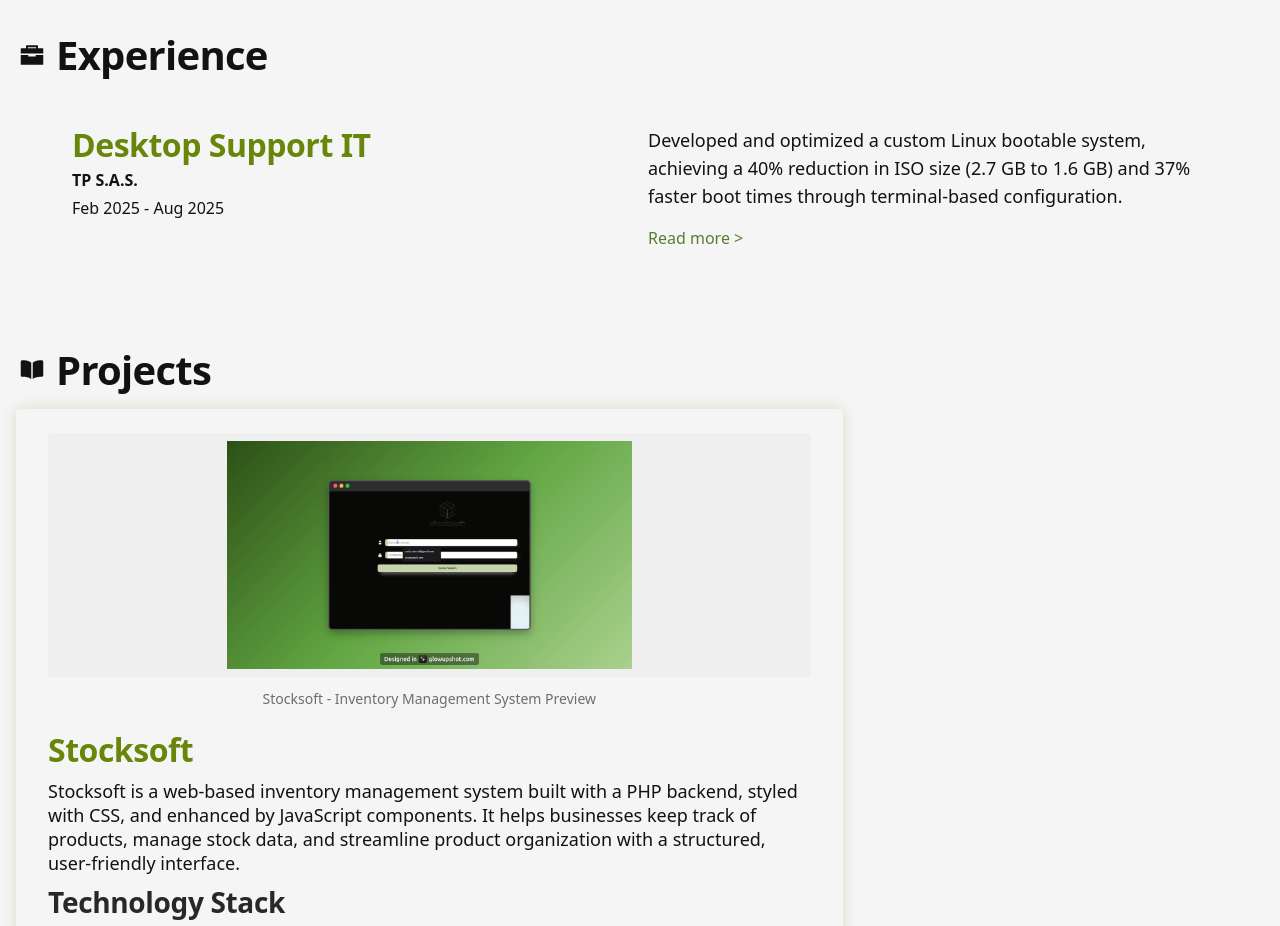
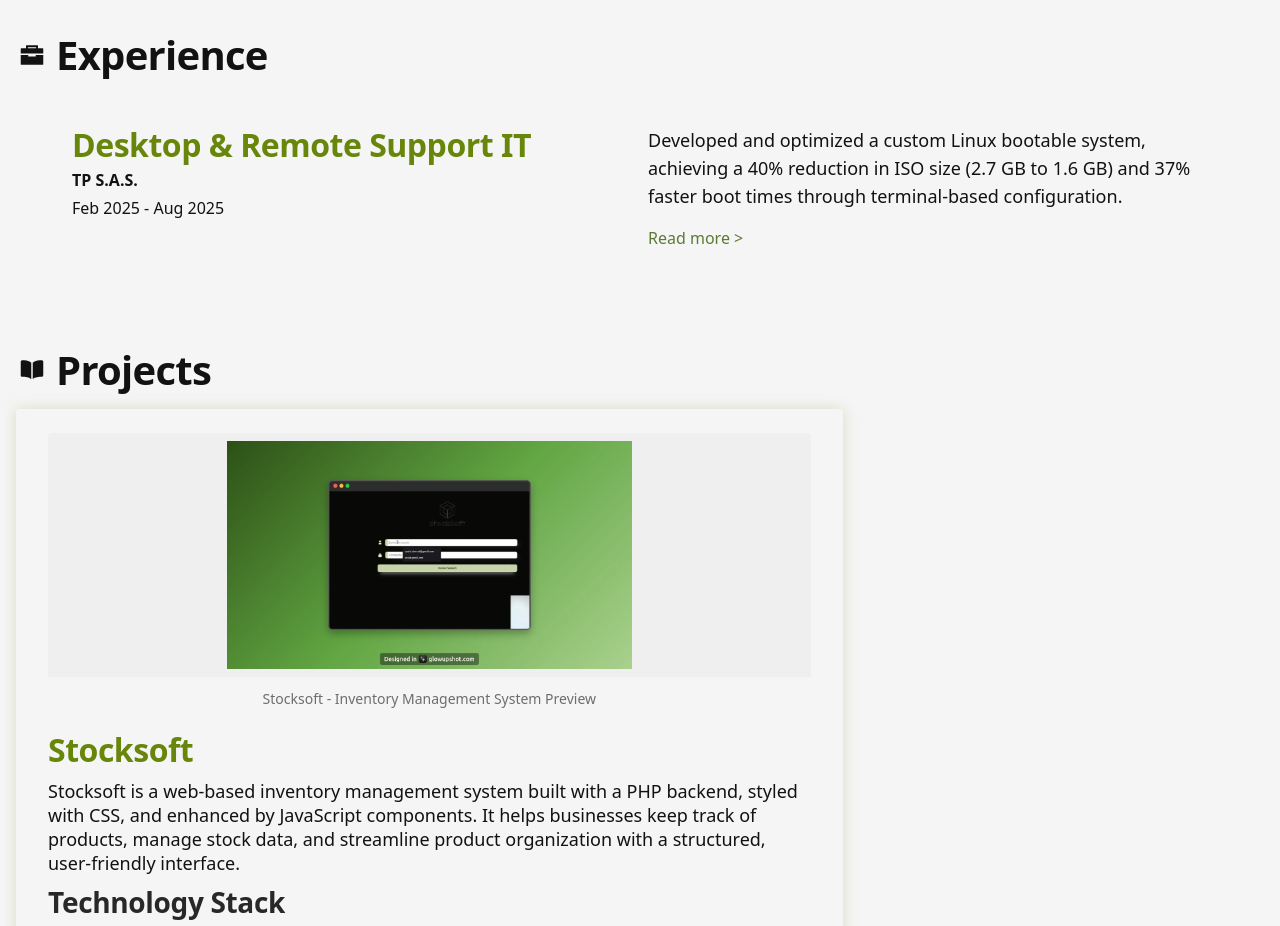
Before and after one commit to isantidev/my-portfolio, a React (Vite) app: page / in a window 1280 px wide. Shown: the part 880-1806 px from the top of the page. Built offline with nearby package versions, Linux system fonts and the light colour scheme.

Commit message:
feat: migrate Experience content to manage language toggle

```diff
--- a/src/components/layout/Experience.jsx
+++ b/src/components/layout/Experience.jsx
@@ -1,7 +1,10 @@
 import { IoBriefcaseSharp } from "react-icons/io5";
 import { CardJob } from "@ui/Card.jsx";
+import { useLanguage } from "@context/LanguageContext";
 
 const Experience = () => {
+    const { t } = useLanguage();
+
     return (
         <>
             <section
@@ -12,14 +15,14 @@ const Experience = () => {
                     <span className="w-8 h-full p-1 *:w-full flex justify-center">
                         <IoBriefcaseSharp className="my-auto size-full" />
                     </span>
-                    <h2>Experience</h2>
+                    <h2>{t("experience.title")}</h2>
                 </header>
 
                 <CardJob
-                    title={"Desktop Support IT"}
-                    enterprise={"TP S.A.S."}
-                    time={"Feb 2025 - Aug 2025"}
-                    description={`Developed and optimized a custom Linux bootable system, achieving a 40% reduction in ISO size (2.7 GB to 1.6 GB) and 37% faster boot times through terminal-based configuration. Performed system hardening, ensured cross-platform compatibility with Ventoy and Rufus, and created comprehensive technical documentation. Delivered technical support and troubleshooting while contributing to IT projects and system improvements.`}
+                    title={t("experience.content.tp.title")}
+                    enterprise={t("experience.content.tp.enterprise")}
+                    time={t("experience.content.tp.time")}
+                    description={t("experience.content.tp.description")}
                 />
             </section>
         </>
--- a/src/locales/en.js
+++ b/src/locales/en.js
@@ -24,4 +24,16 @@ export default {
         },
         callToAction: "Available to work!",
     },
+    experience: {
+        title: "Experience",
+        content: {
+            tp: {
+                title: "Desktop & Remote Support IT",
+                enterprise: "TP S.A.S.",
+                time: "Feb 2025 - Aug 2025",
+                description:
+                    "Developed and optimized a custom Linux bootable system, achieving a 40% reduction in ISO size (2.7 GB to 1.6 GB) and 37% faster boot times through terminal-based configuration. Performed system hardening, delivered technical support, level 1 and 2. Troubleshooting while contributing to IT projects and system improvements; creating comprehensive technical documentation.",
+            },
+        },
+    },
 };
--- a/src/locales/es.js
+++ b/src/locales/es.js
@@ -24,4 +24,16 @@ export default {
         },
         callToAction: "¡Disponible para trabajar!",
     },
+    experience: {
+        title: "Experiencia",
+        content: {
+            tp: {
+                title: "Soporte IT - Sitio & Remoto",
+                enterprise: "TP S.A.S.",
+                time: "Feb 2025 - Ago 2025",
+                description:
+                    "Desarrollé y optimicé un sistema Linux, reduciendo en un 40% el tamaño del archivo ISO (2.7 GB a 1.6 GB) y mejorando la velocidad de booteo en un 37%. Mis labores eran la validación del hardening de computadores, realizar labores de soporte, nivel 1 y 2, manejo de errores, al igual que contribuir en proyectos que se me fuera solicitado; creando documentación técnica.",
+            },
+        },
+    },
 };
```
